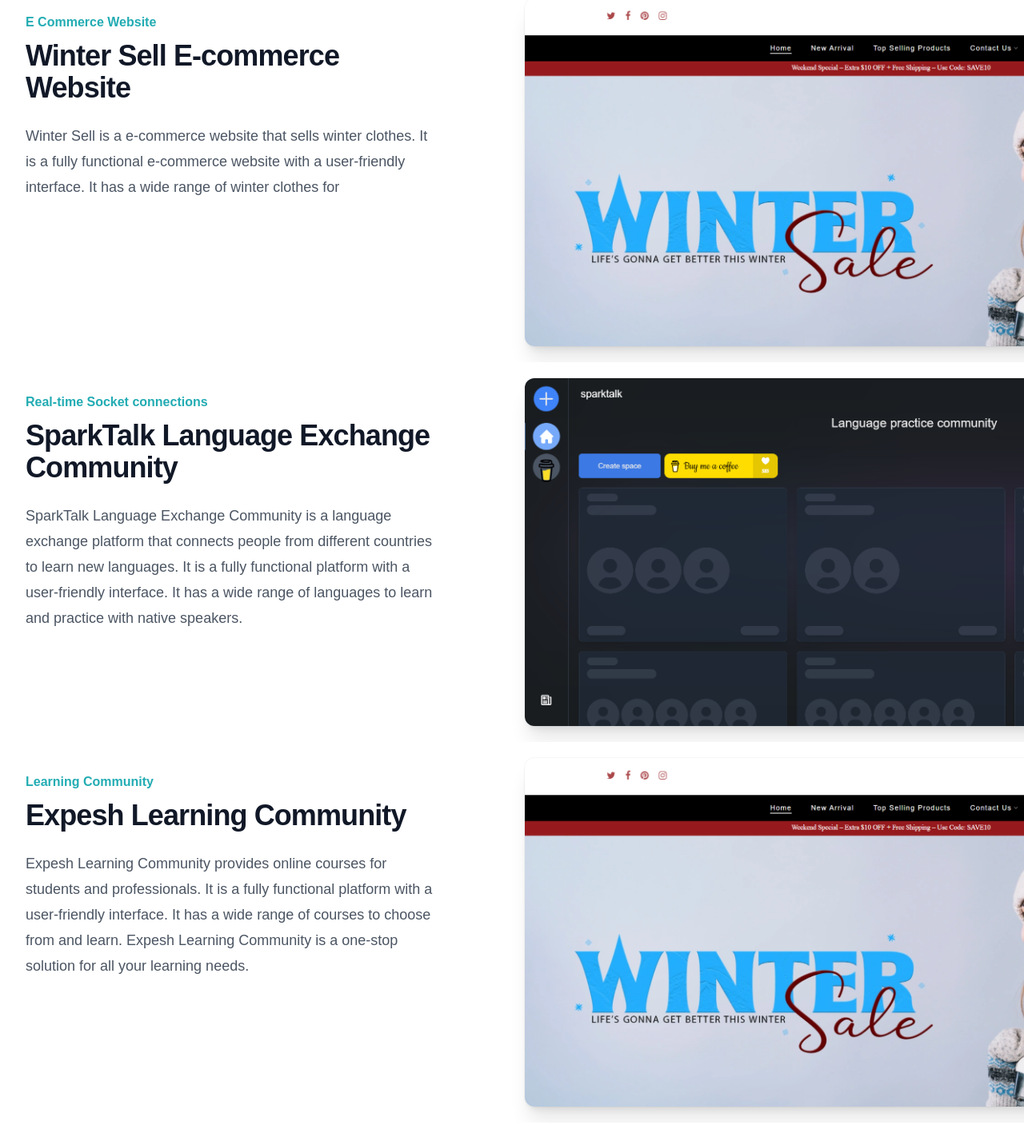
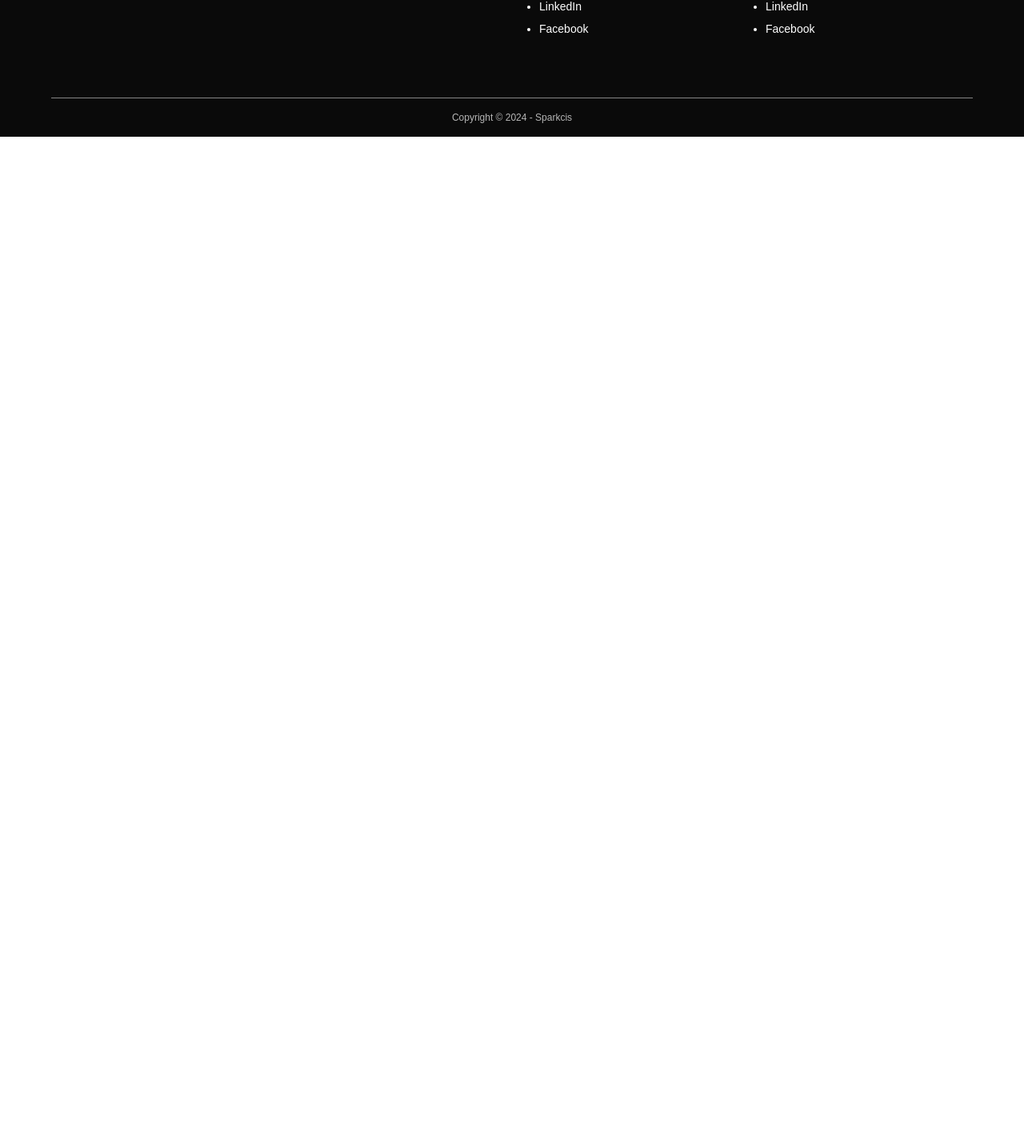
Before and after one commit to amazingfarooqq/sparkcis, a Next.js app: page /case-studies in a window 1280 px wide. Shown: the part 2260-3682 px from the top of the page at 80% size. After the commit the page ends 2431 px from the top, so only its background shows below. Built offline with nearby package versions, Linux system fonts and the light colour scheme.

Commit message:
Update page.tsx

```diff
--- a/src/app/case-studies/page.tsx
+++ b/src/app/case-studies/page.tsx
@@ -22,29 +22,7 @@ const page = () => {
       " category="Real-time Socket connections" img="/case-study2.png" />
       <CaseStudiesCard title="Expesh Learning Community" desc="
         Expesh Learning Community provides online courses for students and professionals. It is a fully functional platform with a user-friendly interface. It has a wide range of courses to choose from and learn. Expesh Learning Community is a one-stop solution for all your learning needs.
-      " category="Learning Community" img="/case-study1.png" />
-      <CaseStudiesCard title="Test" desc="test" category="E Commerce Website" img="/case-study2.png" />
-      <CaseStudiesCard title="Winter Sell E-commerce Website" desc="
-        Winter Sell is a e-commerce website that sells winter clothes. It is a fully functional e-commerce website with a user-friendly interface. It has a wide range of winter clothes for
-      " category="E Commerce Website" img="/case-study1.png" />
-      <CaseStudiesCard title="SparkTalk Language Exchange Community" desc="
-        SparkTalk Language Exchange Community is a language exchange platform that connects people from different countries to learn new languages. It is a fully functional platform with a user-friendly interface. It has a wide range of languages to learn and practice with native speakers.
-      " category="Real-time Socket connections" img="/case-study2.png" />
-      <CaseStudiesCard title="Expesh Learning Community" desc="
-        Expesh Learning Community provides online courses for students and professionals. It is a fully functional platform with a user-friendly interface. It has a wide range of courses to choose from and learn. Expesh Learning Community is a one-stop solution for all your learning needs.
-      " category="Learning Community" img="/case-study1.png" />
-      <CaseStudiesCard title="Test" desc="test" category="E Commerce Website" img="/case-study2.png" />
-      <CaseStudiesCard title="Winter Sell E-commerce Website" desc="
-        Winter Sell is a e-commerce website that sells winter clothes. It is a fully functional e-commerce website with a user-friendly interface. It has a wide range of winter clothes for
-      " category="E Commerce Website" img="/case-study1.png" />
-      <CaseStudiesCard title="SparkTalk Language Exchange Community" desc="
-        SparkTalk Language Exchange Community is a language exchange platform that connects people from different countries to learn new languages. It is a fully functional platform with a user-friendly interface. It has a wide range of languages to learn and practice with native speakers.
-      " category="Real-time Socket connections" img="/case-study2.png" />
-      <CaseStudiesCard title="Expesh Learning Community" desc="
-        Expesh Learning Community provides online courses for students and professionals. It is a fully functional platform with a user-friendly interface. It has a wide range of courses to choose from and learn. Expesh Learning Community is a one-stop solution for all your learning needs.
-      " category="Learning Community" img="/case-study1.png" />
-      <CaseStudiesCard title="Test" desc="test" category="E Commerce Website" img="/case-study2.png" />
-
+      " category="Learning Community" img="/case-study3.png" />
 
     </section>
   )
```
